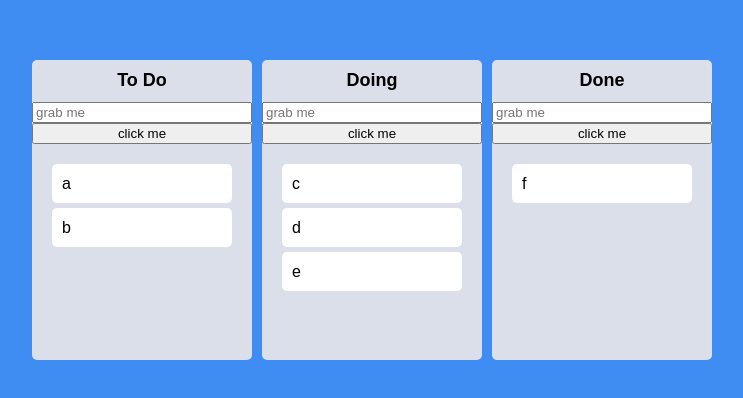
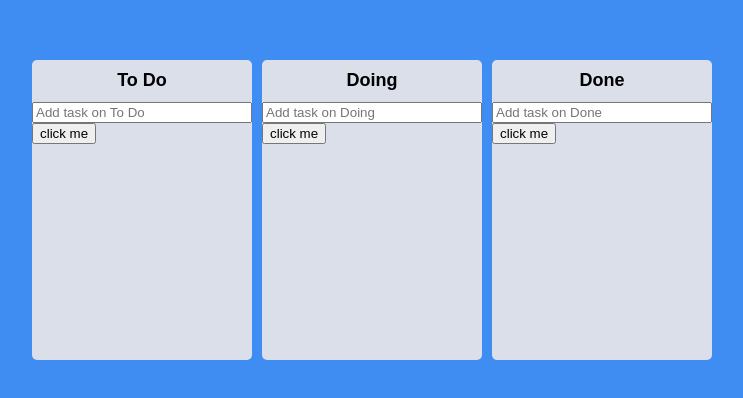
Before and after one commit to clianor/react-masterclass, a React (Create React App) app: page / in a window 1280 px wide. Shown: the part 190-588 px from the top of the page, without its empty margins (268-1011 px from the left). Built offline with nearby package versions, Linux system fonts and the light colour scheme.

Commit message:
Task Objects

```diff
--- a/src/atoms.tsx
+++ b/src/atoms.tsx
@@ -1,14 +1,19 @@
 import { atom } from 'recoil';
 
+export interface IToDo {
+	id: number;
+	text: string;
+}
+
 interface IToDoState {
-	[key: string]: string[];
+	[key: string]: IToDo[];
 }
 
 export const toDoState = atom<IToDoState>({
 	key: 'toDo',
 	default: {
-		'To Do': ['a', 'b'],
-		Doing: ['c', 'd', 'e'],
-		Done: ['f'],
+		'To Do': [],
+		Doing: [],
+		Done: [],
 	},
 });
--- a/src/components/Board.tsx
+++ b/src/components/Board.tsx
@@ -1,6 +1,7 @@
-import { useRef } from 'react';
 import { Droppable } from 'react-beautiful-dnd';
+import { useForm } from 'react-hook-form';
 import styled from 'styled-components';
+import { IToDo } from '../atoms';
 import DragabbleCard from './DragabbleCard';
 
 const Wrapper = styled.div`
@@ -38,26 +39,40 @@ const Area = styled.div<IAreaProps>`
 	padding: 20px;
 `;
 
+const Form = styled.form`
+	width: 100%;
+	input {
+		width: 100%;
+	}
+`;
+
 interface IBoardProps {
-	toDos: string[];
+	toDos: IToDo[];
 	boardId: string;
 }
 
+interface IForm {
+	toDo: string;
+}
+
 function Board({ toDos, boardId }: IBoardProps) {
-	const inputRef = useRef<HTMLInputElement>(null);
+	const { register, setValue, handleSubmit } = useForm<IForm>();
 
-	const onClick = () => {
-		inputRef.current?.focus();
-		setTimeout(() => {
-			inputRef.current?.blur();
-		}, 5000);
+	const onValid = ({ toDo }: IForm) => {
+		setValue('toDo', '');
 	};
 
 	return (
 		<Wrapper>
 			<Title>{boardId}</Title>
-			<input ref={inputRef} placeholder="grab me" />
-			<button onClick={onClick}>click me</button>
+			<Form onSubmit={handleSubmit(onValid)}>
+				<input
+					{...register('toDo', { required: true })}
+					type="text"
+					placeholder={`Add task on ${boardId}`}
+				/>
+				<button type="submit">click me</button>
+			</Form>
 			<Droppable droppableId={boardId}>
 				{(magic, info) => (
 					<Area
@@ -66,7 +81,12 @@ function Board({ toDos, boardId }: IBoardProps) {
 						ref={magic.innerRef}
 						{...magic.droppableProps}>
 						{toDos.map((toDo, index) => (
-							<DragabbleCard key={toDo} index={index} toDo={toDo} />
+							<DragabbleCard
+								key={toDo.id}
+								index={index}
+								toDoId={toDo.id}
+								toDoText={toDo.text}
+							/>
 						))}
 						{magic.placeholder}
 					</Area>
--- a/src/components/DragabbleCard.tsx
+++ b/src/components/DragabbleCard.tsx
@@ -12,20 +12,21 @@ const Card = styled.div<{ isDragging: boolean }>`
 `;
 
 interface IDragabbleCardProps {
-	toDo: string;
+	toDoId: number;
+	toDoText: string;
 	index: number;
 }
 
-function DragabbleCard({ toDo, index }: IDragabbleCardProps) {
+function DragabbleCard({ toDoId, toDoText, index }: IDragabbleCardProps) {
 	return (
-		<Draggable draggableId={toDo} index={index}>
+		<Draggable draggableId={toDoId.toString()} index={index}>
 			{(magic, snapshot) => (
 				<Card
 					isDragging={snapshot.isDragging}
 					ref={magic.innerRef}
 					{...magic.dragHandleProps}
 					{...magic.draggableProps}>
-					{toDo}
+					{toDoText}
 				</Card>
 			)}
 		</Draggable>
```
